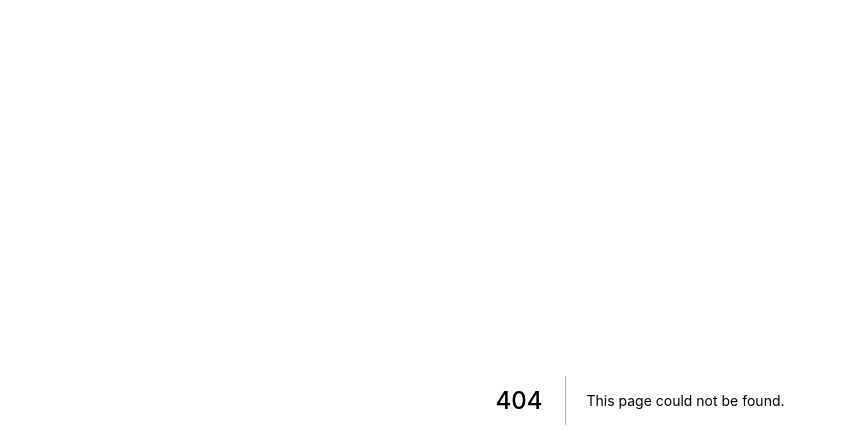
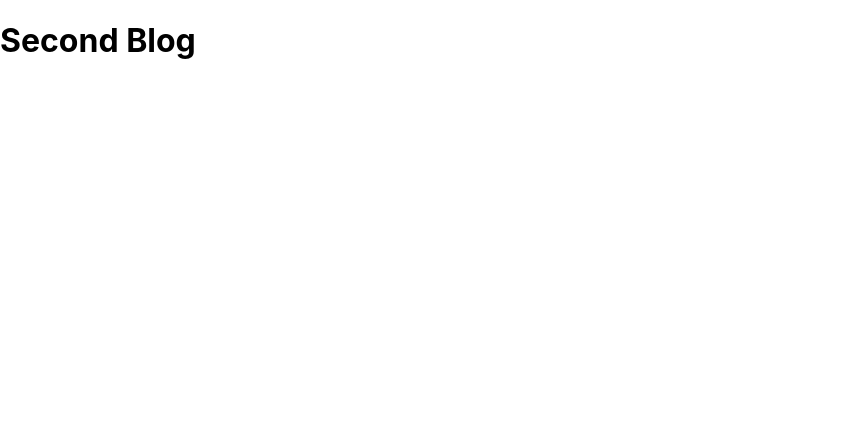
Before and after one commit to KGaurav-8102/Next-Js, a Next.js app in the folder hello-world/: page /blog/second in a window 1280 px wide. Before the commit this address had no page. Shown: the top 448 px of the page, without its empty margins (0-846 px from the left). Built offline with nearby package versions, Linux system fonts and the light colour scheme.

Commit message:
Nested Route first and second blog done

```diff
--- /dev/null
+++ b/hello-world/pages/blog/first.js
@@ -0,0 +1,5 @@
+function FirstBlog() {
+    return <h1>FirstBlog</h1>
+}
+
+export default FirstBlog;
--- /dev/null
+++ b/hello-world/pages/blog/second.js
@@ -0,0 +1,5 @@
+function SecondBlog() {
+    return <h1>Second Blog</h1>
+}
+
+export default SecondBlog;
```
